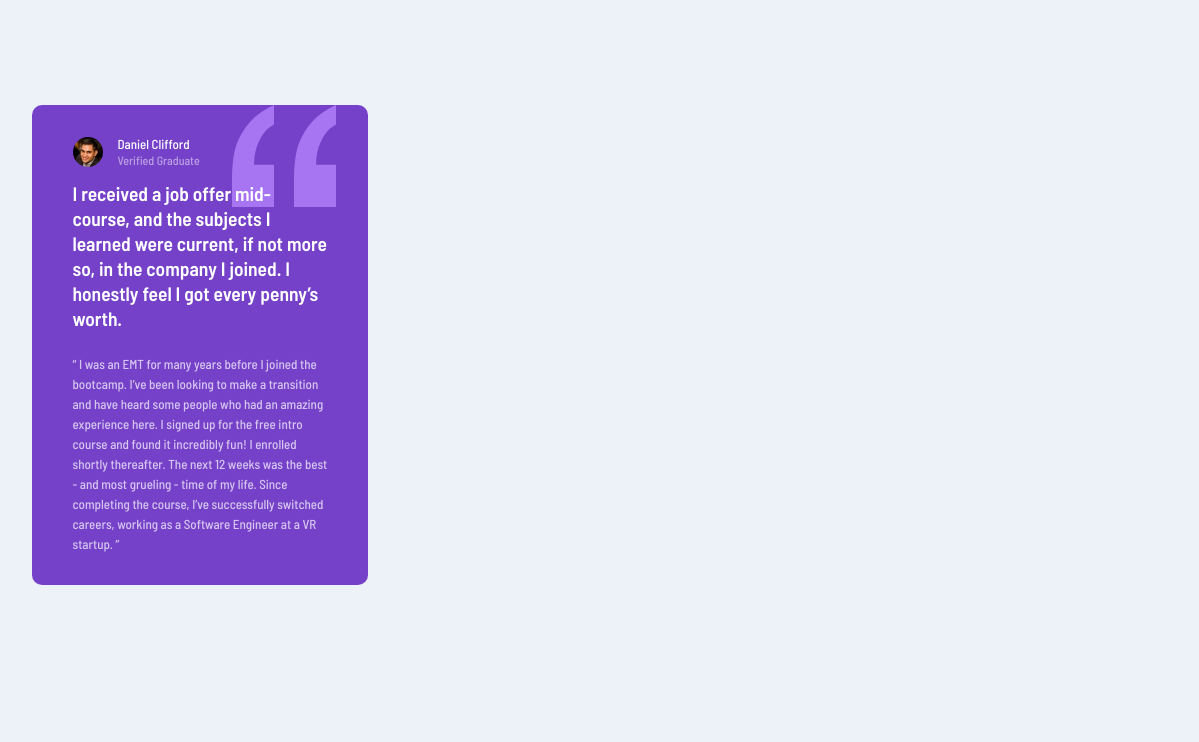
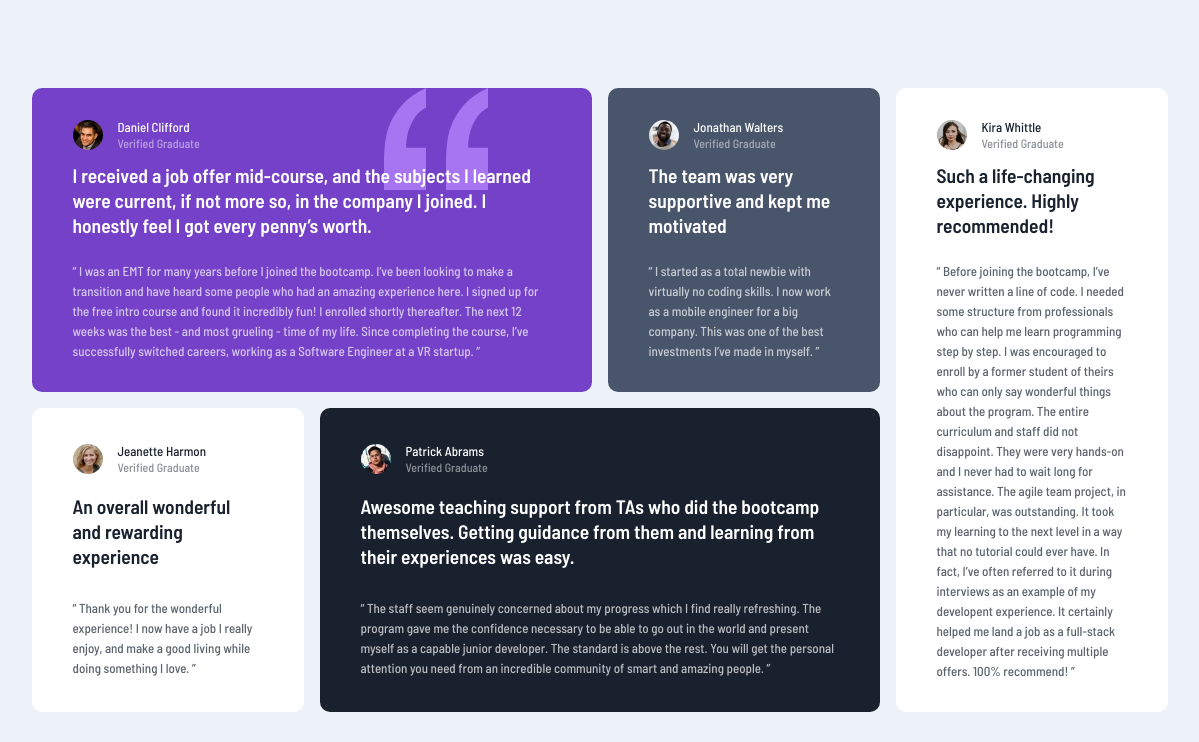
Before and after one commit to CrisCaGoVe/Testimonials-Grid, a plain HTML site: page index.html in a window 1536 px wide. Shown: the top 742 px of the page, without its empty margins (160-1359 px from the left). Drawn offline with Linux system fonts and the light colour scheme.

Commit message:
design completed

```diff
--- a/styles.css
+++ b/styles.css
@@ -12,7 +12,6 @@
   padding: 0%;
 }
 html {
-  height: 100%;
   -webkit-box-sizing: border-box;
   -moz-box-sizing: border-box;
   box-sizing: border-box;
@@ -23,6 +22,9 @@ html {
   -webkit-box-sizing: inherit;
   -moz-box-sizing: inherit;
   box-sizing: inherit;
+}
+html {
+  max-height: 100%;
 }
 body {
   max-height: 100%;
@@ -116,22 +118,63 @@ body {
   margin-top: 3rem;
   text-align: center;
 }
-.parent:after
-{
-   clear: both;
-   content: "";
-   display: block;
-}
-
 
 @media only screen and (min-width: 1340px) {
+  .container {
+    height: 100vh;
+    align-self: center;
+    align-content: center;
+    align-items: center;
+    justify-content: center;
+    grid-template-columns: repeat(4, 18rem);
+    grid-template-rows: repeat(2, 20rem);
+  }
 
-  .container{
-      grid-template-columns: repeat(4, 18rem);
-      grid-template-rows: 20rem 20rem;
+  [class*="-card"] {
+    margin: 0;
   }
-   .container .jonathan-card {
+  .container {
+    padding: 0;
+  }
+  .container .daniel-card {
+    background-position-y: top;
+    background-position-x: 22rem;
+    align-self: center;
+    grid-area: 1/1/1/3;
+    width: 35rem;
+    height: 19rem;
+  }
+  .container .jonathan-card {
+    grid-area: 1/3/1/3;
     width: 17rem;
     height: 19rem;
+    margin: 0;
+  }
+  .container .jeanette-card {
+    width: 17rem;
+    height: 19rem;
+    grid-area: 2/1/2/1;
+    margin: 0;
+    padding-right: 3rem;
+  }
+
+  .container .patrick-card {
+    width: 35rem;
+    height: 19rem;
+    grid-area: 2/2/2/4;
+    margin: 0;
+  }
+
+  .container .kira-card {
+    grid-area: 1/4/3/4;
+    width: 17rem;
+    height: 39rem;
+    margin: 0;
+  }
+  .attribution {
+    width: 100%;
+    bottom: 0;
+    position: absolute;
+    text-align: center;
   }
 }
```
